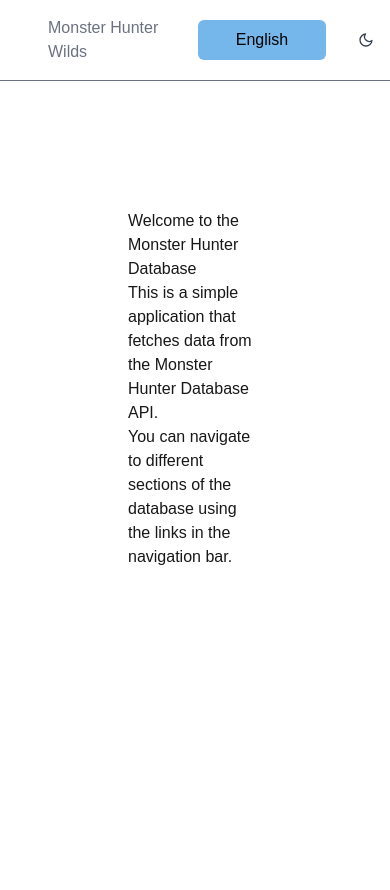
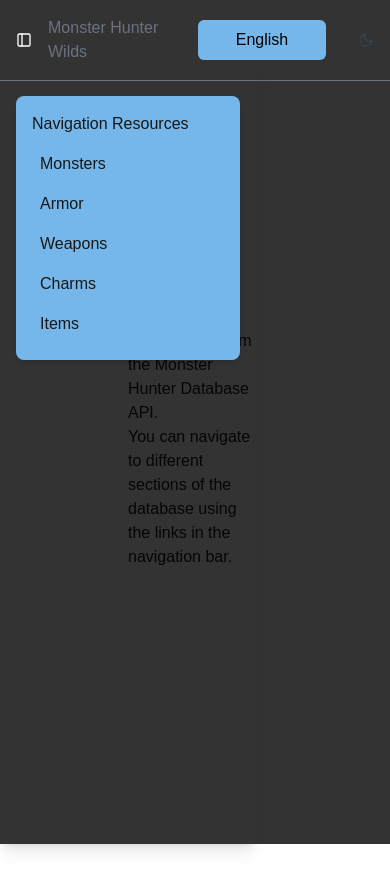
Before and after one commit to TimmyTram/mh-wilds-fe, a Next.js app: page / in a window 390 px wide. Both pictures are taken after a click on the button 24 px from the left and 40 px from the top of the page. Shown: the top 890 px of the page. Built offline with nearby package versions, Linux system fonts and the light colour scheme.

Commit message:
mobile sidebar fluid

```diff
--- a/app/components/UI/Sidebar/Sidebar.tsx
+++ b/app/components/UI/Sidebar/Sidebar.tsx
@@ -11,7 +11,6 @@ const Sidebar = () => {
                 <SidebarItem resourceName="Weapons" link="/weapons" />
                 <SidebarItem resourceName="Charms" link="/charms" />
                 <SidebarItem resourceName="Items" link="/items" />
-                WIP
             </ul>
         </div>
     );
--- a/app/components/layout/Content.tsx
+++ b/app/components/layout/Content.tsx
@@ -1,6 +1,6 @@
 'use client';
 
-import { useState } from "react";
+import { useState, useEffect } from "react";
 import Sidebar from "../UI/Sidebar/Sidebar";
 import Navbar from "../UI/Navbar/Navbar";
 
@@ -10,22 +10,64 @@ interface ContentProps {
 
 const Content = ({ children }: ContentProps) => {
     const [showSidebar, setShowSidebar] = useState(true);
+    const [isMobile, setIsMobile] = useState(false);
 
-    // This component serves as a layout wrapper for the main content of the application.
-    // It includes a sidebar and a main content area.
-    // The sidebar will take up 1/8 of the width, while the main content will take up 7/8.
-    // on mobile devices the sidebar takes 3/8 of the width and the main content takes 5/8.
-    // The sidebar is always visible, while the main content is scrollable.
+    // Check if the viewport is mobile-sized
+    useEffect(() => {
+        const checkIfMobile = () => {
+            setIsMobile(window.innerWidth < 768); // 768px is standard md breakpoint
+        };
+
+        // Set initial value
+        checkIfMobile();
+
+        // Add event listener for window resize
+        window.addEventListener('resize', checkIfMobile);
+
+        // Clean up
+        return () => window.removeEventListener('resize', checkIfMobile);
+    }, []);
+
+    // On mobile, hide sidebar by default
+    useEffect(() => {
+        if (isMobile) {
+            setShowSidebar(false);
+        } else {
+            setShowSidebar(true);
+        }
+    }, [isMobile]);
+
     return (
         <>
-        <Navbar toggleSidebar={() => setShowSidebar(!showSidebar)}/>
-        <div className="grid grid-cols-8 gap-4 p-4">
-                {showSidebar && (
+            <Navbar toggleSidebar={() => setShowSidebar(!showSidebar)} />
+
+            {/* Mobile Sidebar (Overlay) */}
+            {isMobile && showSidebar && (
+                <div
+                    className="fixed inset-0 z-30"
+                    onClick={() => setShowSidebar(false)}
+                    style={{ backgroundColor: 'rgba(0, 0, 0, 0.8)' }}
+                >
+                    <div
+                        className="fixed left-0 top-0 h-full w-64 z-40 p-4 shadow-lg transform transition-transform duration-300"
+                        onClick={(e) => e.stopPropagation()}
+                    >
+                        <Sidebar />
+                    </div>
+                </div>
+            )}
+
+            {/* Main Content Grid */}
+            <div className="grid grid-cols-8 gap-4 p-4">
+                {/* Desktop Sidebar (Part of Grid) */}
+                {!isMobile && showSidebar && (
                     <div className="col-span-3 md:col-span-2 lg:col-span-1">
                         <Sidebar />
                     </div>
                 )}
-                <div className={`p-4 break-words ${showSidebar ? 'col-span-5 md:col-span-6 lg:col-span-7' : 'col-span-8'}`}>
+
+                {/* Content Area */}
+                <div className={`p-4 break-words ${!isMobile && showSidebar ? 'col-span-5 md:col-span-6 lg:col-span-7' : 'col-span-8'}`}>
                     {children}
                 </div>
             </div>
```
